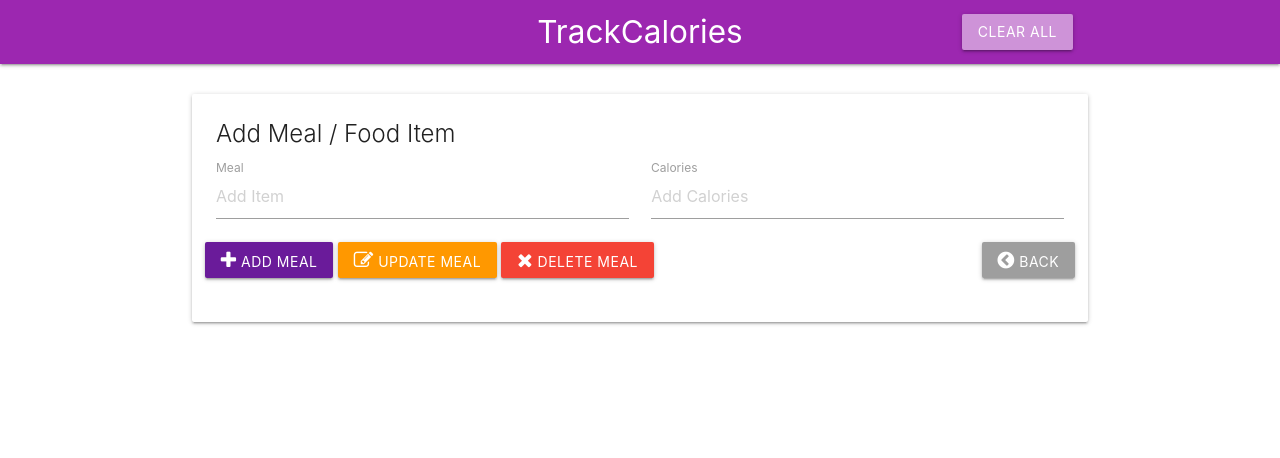
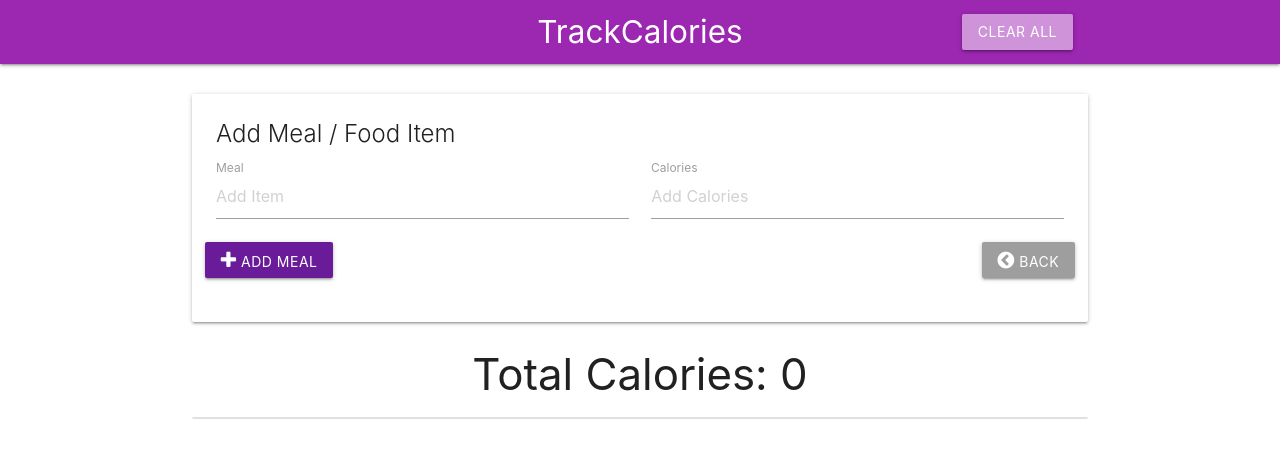
Before and after one commit to clair13/CaloriesTracker, a plain HTML site: page index.html in a window 1280 px wide. Drawn offline with nearby package versions, Linux system fonts and the light colour scheme.

Commit message:
Finish up Html

```diff
--- a/index.html
+++ b/index.html
@@ -37,13 +37,39 @@
               <label for="item-calories">Calories</label>
             </div>
             <button class="add-btn btn purple darken-3"><i class="fa fa-plus"></i> Add Meal</button>
+            <!--
             <button class="update-btn btn orange"><i class="fa fa-pencil-square-o"></i> Update Meal</button>
             <button class="delete-btn btn red"><i class="fa fa-remove"></i> Delete Meal</button>
+            -->
             <button class="back-btn btn grey pull-right"><i class="fa fa-chevron-circle-left"></i> Back</button>
           </div>
         </form>
       </div>
     </div>
+    <h3 class="center-align">Total Calories: <span class="total-calories">0</span></h3>
+
+    <ul id="item-list" class="collection">
+      <!--
+      <li class="collection-item" id="item-0">
+        <strong>Steak Dinner:</strong> <em>1500 Calories</em>
+        <a href="#" class="secondary-content">
+          <i class="fa fa-pencil"></i>
+        </a>
+      </li>
+      <li class="collection-item" id="item-0">
+        <strong>Cookies:</strong> <em>500 Calories</em>
+        <a href="#" class="secondary-content">
+          <i class="fa fa-pencil"></i>
+        </a>
+      </li>
+      <li class="collection-item" id="item-0">
+        <strong>Eggs:</strong> <em>600 Calories</em>
+        <a href="#" class="secondary-content">
+          <i class="fa fa-pencil"></i>
+        </a>
+      </li>
+      -->
+    </ul>
   </div>
 
 
```
